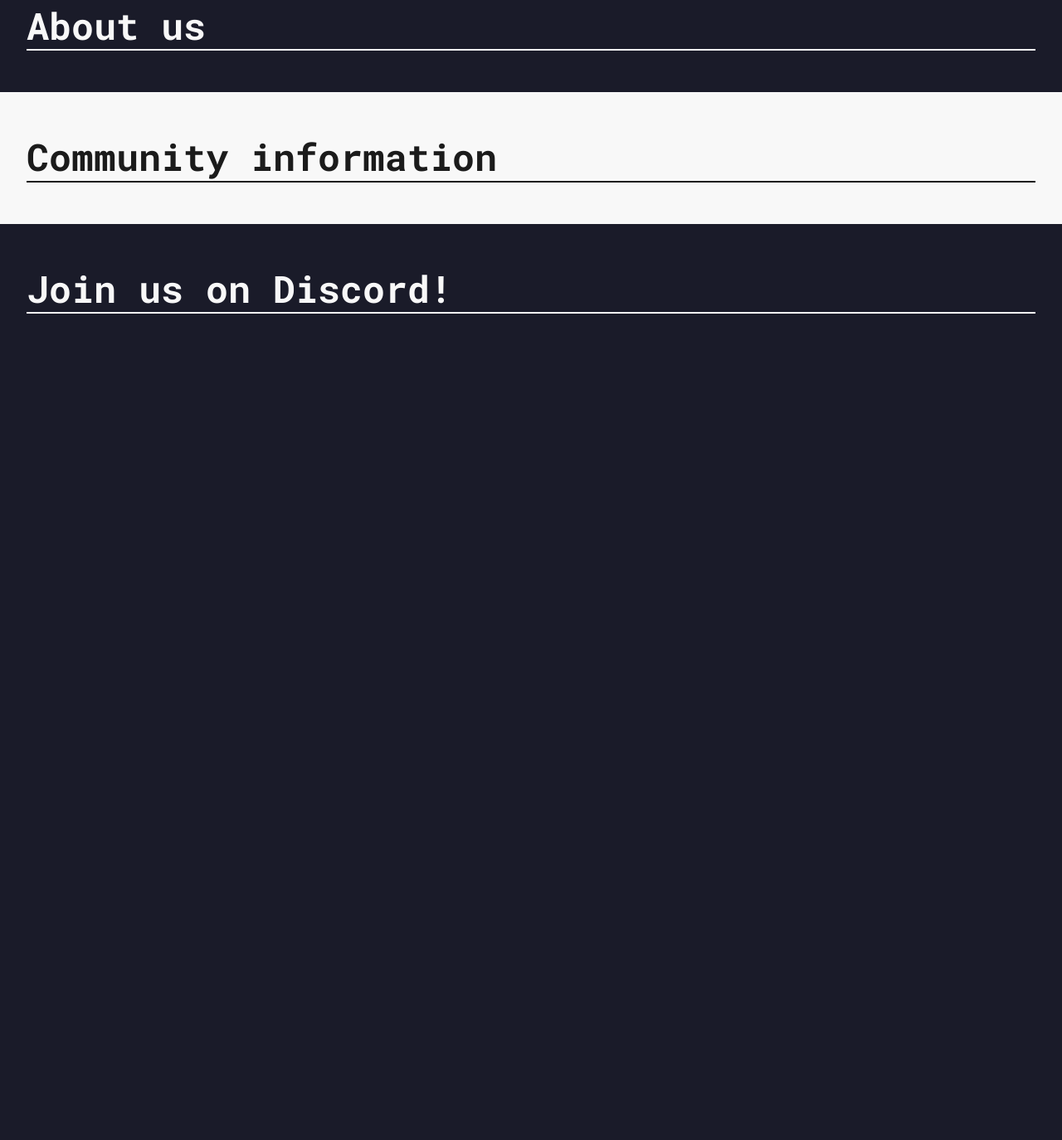
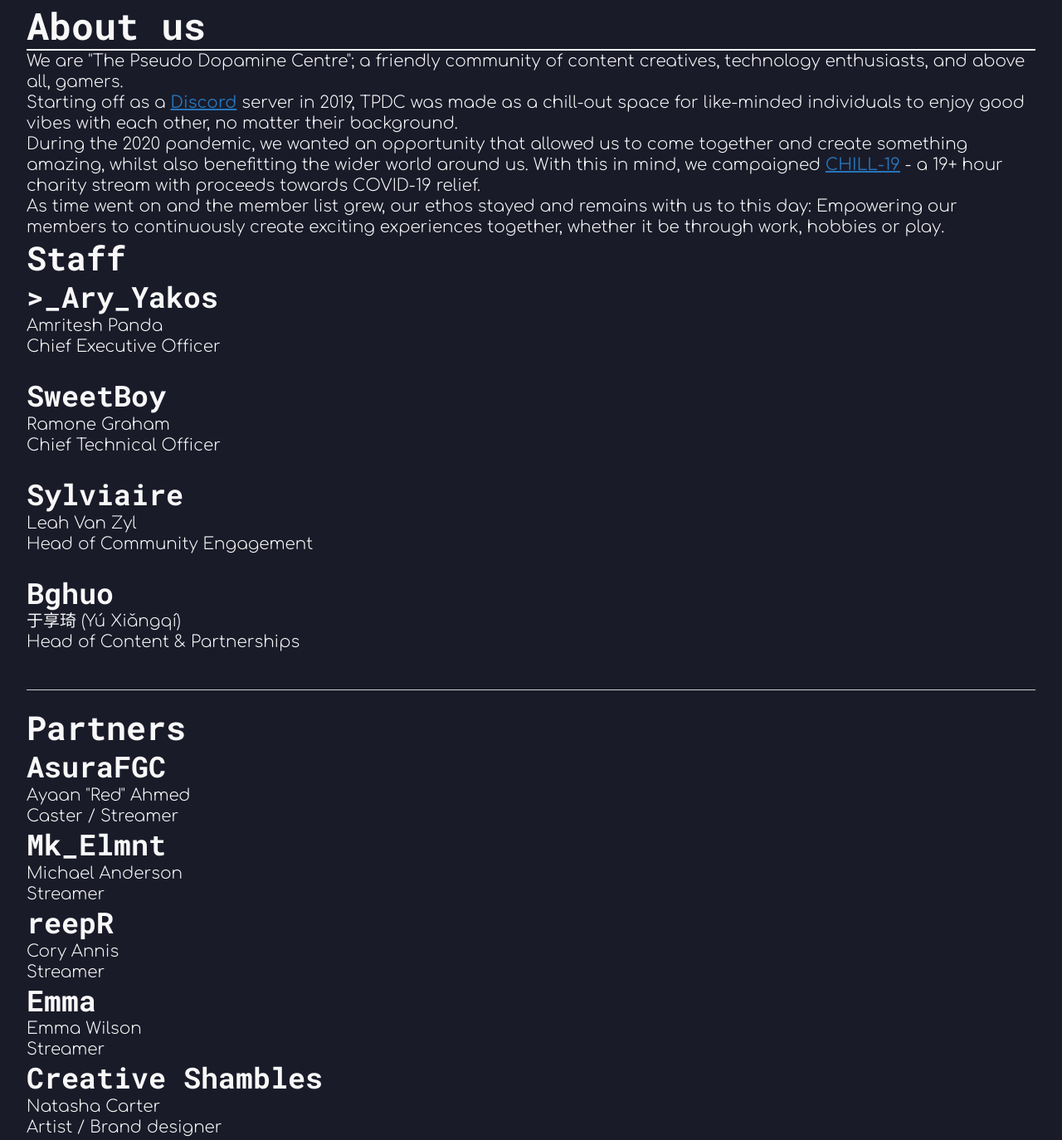
Before and after one commit to PseudoDopamine/PseudoDopamine.github.io, a plain HTML site: page index.html in a window 1280 px wide. Shown: the part 847-2221 px from the top of the page at 83% size. Before the commit the page ends 1275 px from the top, so only its background shows below. Drawn offline with Linux system fonts and the light colour scheme.

Commit message:
Implement about structure
Added the HTML required for the about section.

```diff
--- a/index.html
+++ b/index.html
@@ -64,6 +64,120 @@
 			<section id="about">
 				<div class="container">
 					<h2>About us</h2>
+					<p>
+						We are "The Pseudo Dopamine Centre"; a friendly community of content creatives, technology enthusiasts, and above all, gamers.
+						<br />
+						Starting off as a <a href="https://Discord.com" target="_blank" rel="noopener noreferrer">Discord</a> server in 2019, TPDC was made as a chill-out space for like-minded individuals to enjoy good vibes with each other, no matter their background.
+					</p>
+					<p>During the 2020 pandemic, we wanted an opportunity that allowed us to come together and create something amazing, whilst also benefitting the wider world around us. With this in mind, we campaigned <a href="https://Tiltify.com/+the-pseudo-dopamine-centre/chill19" target="_blank" rel="noopener noreferrer">CHILL-19</a> - a 19+ hour charity stream with proceeds towards COVID-19 relief.</p>
+					<p>As time went on and the member list grew, our ethos stayed and remains with us to this day: Empowering our members to continuously create exciting experiences together, whether it be through work, hobbies or play.</p>
+					<h3>Staff</h3>
+					<div class="grid">
+						<article class="card">
+							<h4 class="user-name title">>_Ary_Yakos</h4>
+							<p class="real-name">Amritesh Panda</p>
+							<p class="role">Chief Executive Officer</p>
+							<nav aria-label="card menu">
+								<ul>
+									<li>
+										<a href="https://n3zz.GitHub.io" target="_blank" rel="noopener noreferrer"></a>
+									</li>
+									<li>
+										<a href="mailto:n3xi@protonmail.com"></a>
+									</li>
+									<li>
+										<a href="https://Twitter.com/Ary_Yakos" target="_blank" rel="noopener noreferrer"></a>
+									</li>
+									<li>
+										<a href="https://www.Instagram.com/Ary_Yakos" target="_blank" rel="noopener noreferrer"></a>
+									</li>
+								</ul>
+							</nav>
+						</article>
+						<article class="card">
+							<h4 class="user-name title">SweetBoy</h4>
+							<p class="real-name">Ramone Graham</p>
+							<p class="role">Chief Technical Officer</p>
+							<nav aria-label="card menu">
+								<ul>
+									<li>
+										<a href="https://SweetBoy13735.GitHub.io" target="_blank" rel="noopener noreferrer"></a>
+									</li>
+									<li>
+										<a href="mailto:RamoneGraham@gmail.com"></a>
+									</li>
+									<li>
+										<a href="https://Twitter.com/SweetBoy13735" target="_blank" rel="noopener noreferrer"></a>
+									</li>
+									<li>
+										<a href="https://www.Instagram.com/SweetBoy13735" target="_blank" rel="noopener noreferrer"></a>
+									</li>
+								</ul>
+							</nav>
+						</article>
+						<article class="card">
+							<h4 class="user-name title">Sylviaire</h4>
+							<p class="real-name">Leah Van Zyl</p>
+							<p class="role">Head of Community Engagement</p>
+							<nav aria-label="card menu">
+								<ul>
+									<li>
+										<a href="mailto:DaekemiS@gmail.com"></a>
+									</li>
+									<li>
+										<a href="https://Twitter.com/Sylviaire_" target="_blank" rel="noopener noreferrer"></a>
+									</li>
+									<li>
+										<a href="https://www.Instagram.com/Sylviaire_" target="_blank" rel="noopener noreferrer"></a>
+									</li>
+								</ul>
+							</nav>
+						</article>
+						<article class="card">
+							<h4 class="user-name title">Bghuo</h4>
+							<p class="real-name">于享琦 (Yú Xiǎngqí)</p>
+							<p class="role">Head of Content & Partnerships</p>
+							<nav aria-label="card menu">
+								<ul>
+									<li>
+										<a href="mailto:NeonGaming1408@gmail.com"></a>
+									</li>
+									<li>
+										<a href="https://Twitter.com/BghuoYT" target="_blank" rel="noopener noreferrer"></a>
+									</li>
+								</ul>
+							</nav>
+						</article>
+					</div>
+					<hr />
+					<h3>Partners</h3>
+					<div class="grid">
+						<article class="card">
+							<h4 class="user-name title">AsuraFGC</h4>
+							<p class="real-name">Ayaan "Red" Ahmed</p>
+							<p class="role">Caster / Streamer</p>
+						</article>
+						<article class="card">
+							<h4 class="user-name title">Mk_Elmnt</h4>
+							<p class="real-name">Michael Anderson</p>
+							<p class="role">Streamer</p>
+						</article>
+						<article class="card">
+							<h4 class="user-name title">reepR</h4>
+							<p class="real-name">Cory Annis</p>
+							<p class="role">Streamer</p>
+						</article>
+						<article class="card">
+							<h4 class="user-name title">Emma</h4>
+							<p class="real-name">Emma Wilson</p>
+							<p class="role">Streamer</p>
+						</article>
+						<article class="card">
+							<h4 class="user-name title">Creative Shambles</h4>
+							<p class="real-name">Natasha Carter</p>
+							<p class="role">Artist / Brand designer</p>
+						</article>
+					</div>
 				</div>
 			</section>
 			<section id="info">
```
